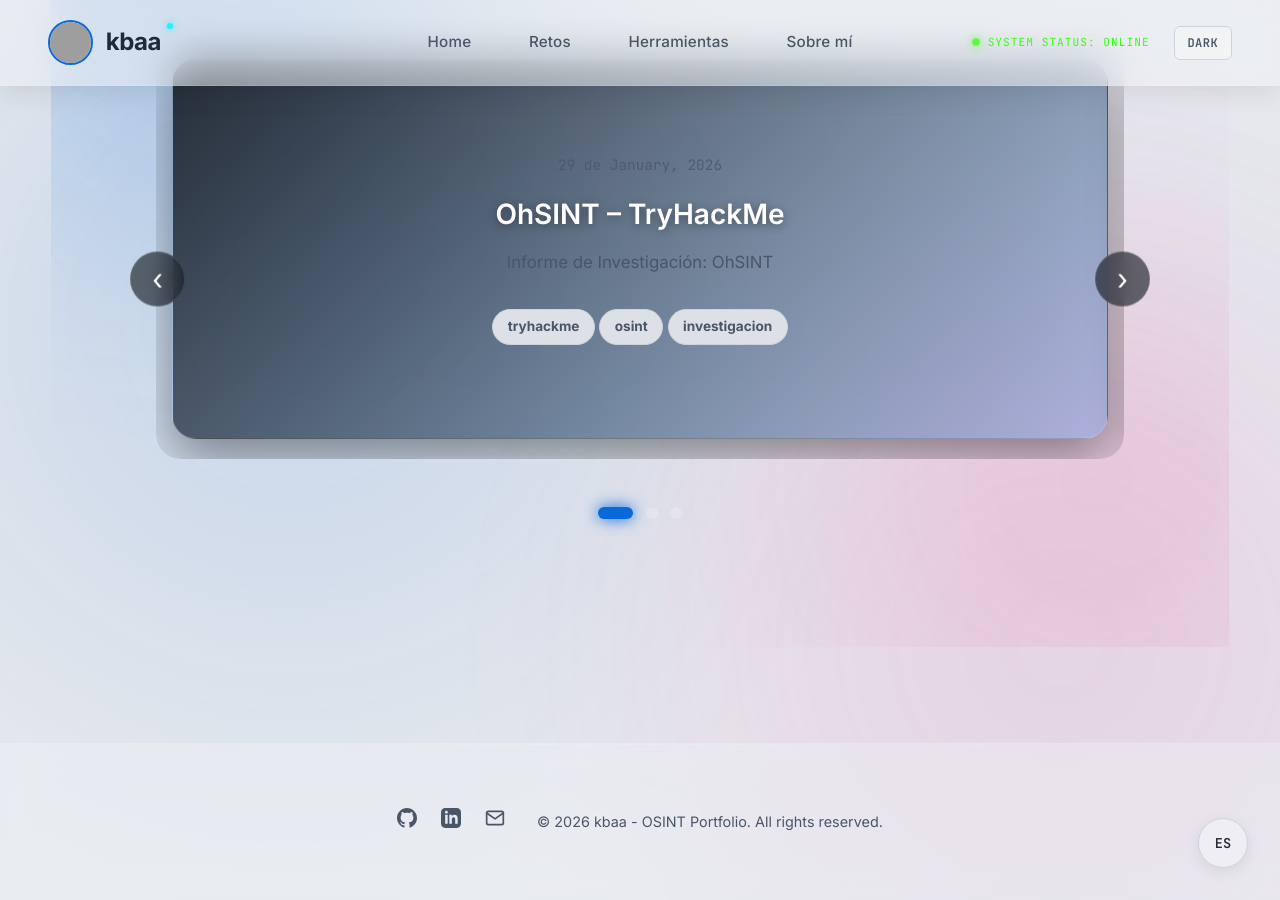
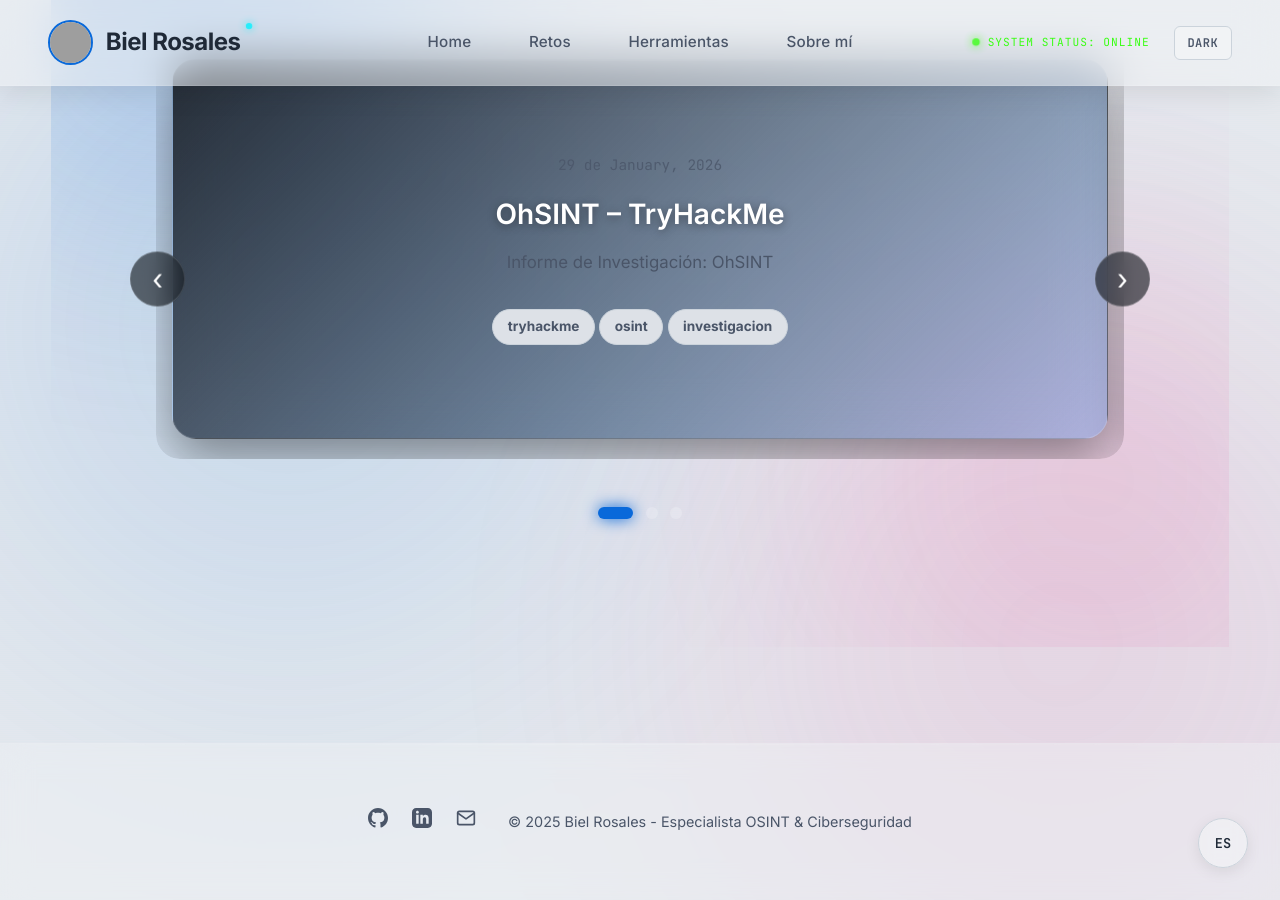
Before and after one commit to kbbaa/kbbaa.github.io, a Jekyll site: the page built from index.md, in a window 1280 px wide and 900 px high, scrolled down 1332 px. Built offline with Jekyll 4.4.1, drawn with Linux system fonts in a browser that asks for light colours; grey boxes are pictures that could not be loaded.

Commit message:
Update default.html

```diff
--- a/_layouts/default.html
+++ b/_layouts/default.html
@@ -1371,7 +1371,7 @@
       <div class="logo-group">
         <a href="{{ '/' | relative_url }}" style="text-decoration: none; display: flex; align-items: center; gap: 0.8rem;">
           <img src="{{ '/assets/img/oso1.png' | relative_url }}" alt="Profile" class="profile-pic">
-          <span class="logo">kbaa</span>
+          <span class="logo">Biel Rosales</span>
         </a>
       </div>
       <nav>
@@ -1412,7 +1412,7 @@
           </a>
         </div>
         <div class="copyright">
-          © 2026 kbaa - OSINT Portfolio. All rights reserved.
+          © 2025 Biel Rosales - Especialista OSINT & Ciberseguridad
         </div>
       </div>
     </div>
@@ -1420,12 +1420,8 @@
 
   <script>
     document.addEventListener('DOMContentLoaded', function() {
-      // Title Scrolling Effect
-      let titleText = "{{ page.title }} | OSINT Portfolio – kbaa  ";
-      setInterval(function() {
-        titleText = titleText.substring(1) + titleText.substring(0, 1);
-        document.title = titleText;
-      }, 300);
+      // Set static title for professional UX
+      document.title = "{{ page.title }} | Biel Rosales – OSINT Portfolio";
 
       // Theme Toggle
       const themeToggle = document.getElementById('theme-toggle');
```
